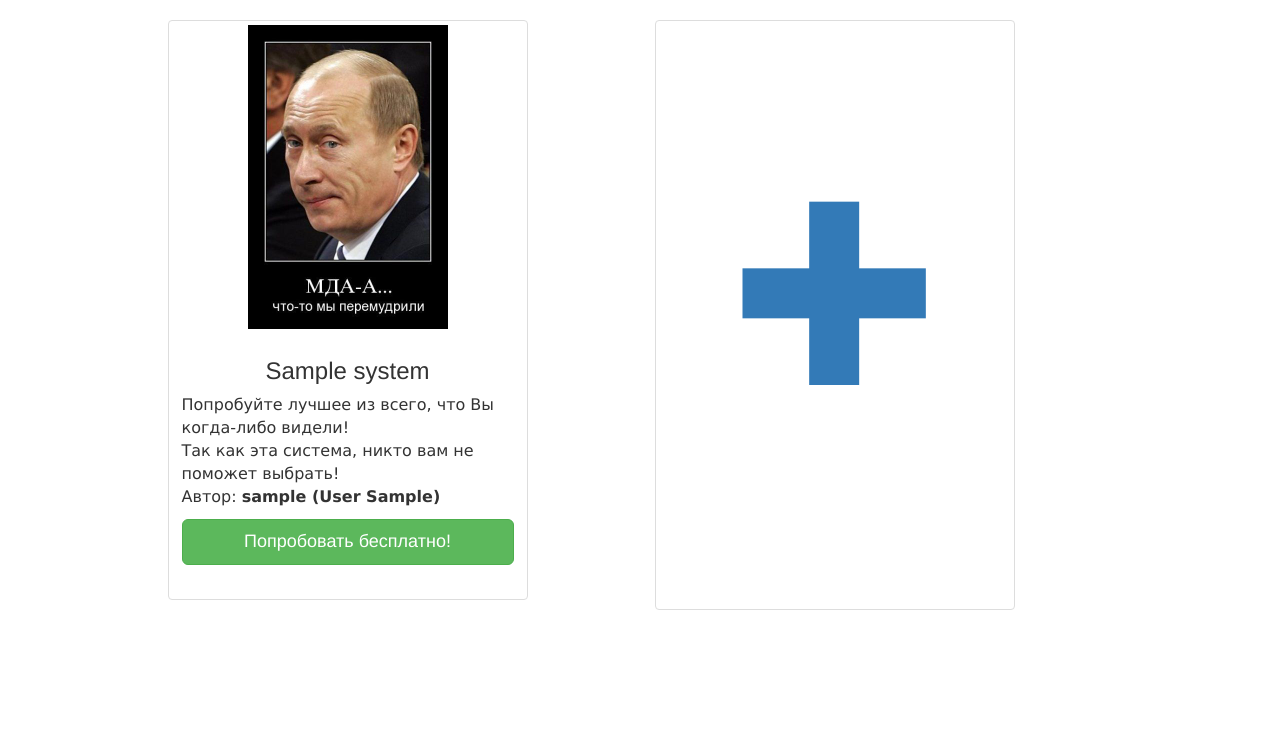
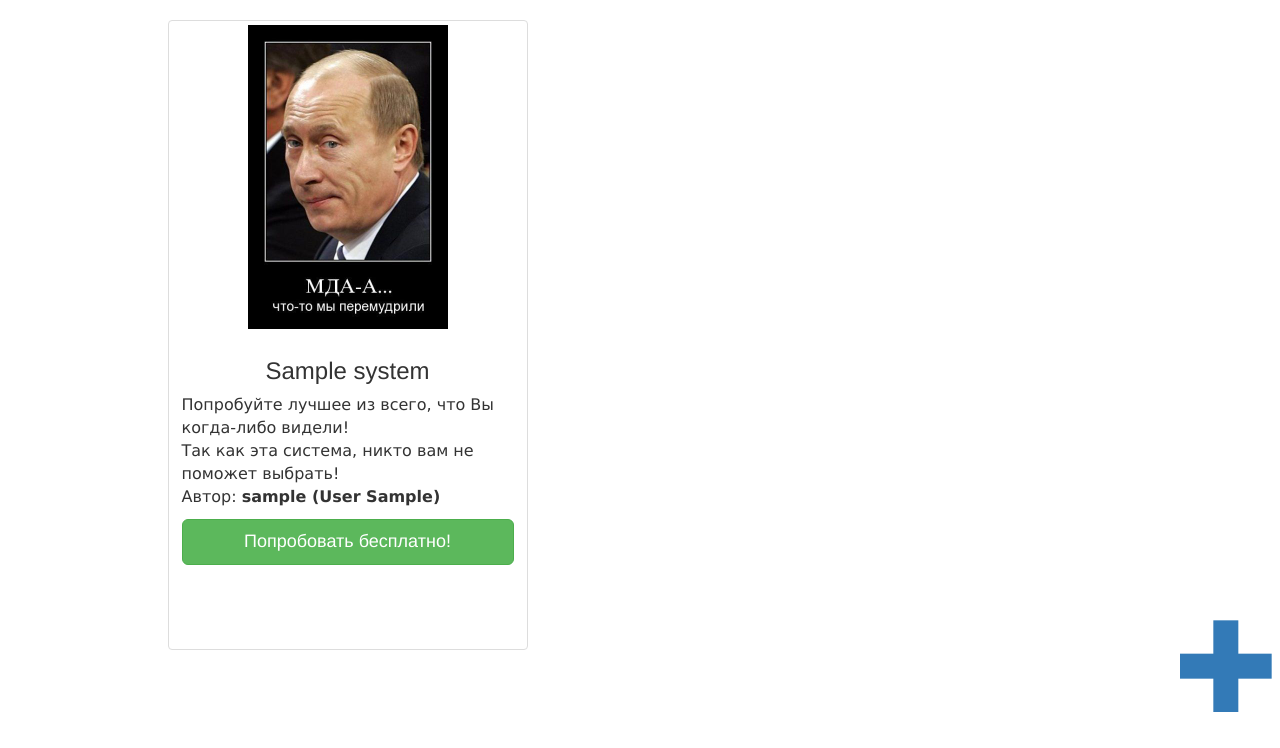
Before and after one commit to rat-team/rat-expert, a Django app: template templates/systems.html in a window 1280 px wide. Shown: the part 52-800 px from the top of the page. Run offline with Django 3.2, Linux system fonts and the light colour scheme; the template is opened without the code that fills it: most values are stand-ins (such as "Sample title", 1, 10 or a date in 2020); parts of the project's set-up code (start-up, migrations or seed data) failed here and were passed over; some libraries are stand-ins or nearby versions.

Commit message:
fix on index page

```diff
--- a/ExpertSystem/static/css/index.css
+++ b/ExpertSystem/static/css/index.css
@@ -15,7 +15,7 @@
 	margin-top: 25px;
 }
 .thumbnail{
-	min-height: 580px;
+	min-height: 630px;
 }
 .thumbnail__add{
 	text-align: center;
@@ -23,11 +23,11 @@
 	color: #2ecc71;
 }
 .thumbnail__add__link{
-	vertical-align: middle;
-	line-height: 580px;
+	/*vertical-align: middle;
+	line-height: 580px;*/
 }
 .thumbnail__add__icon{
-	width: 185px;
+	/*width: 185px;*/
 }
 .page-header{
 	margin-top: 20px;
--- a/templates/systems.html
+++ b/templates/systems.html
@@ -22,15 +22,10 @@
     </div>
   </div>
   {% endfor %}
-  <div class="col-sm-6 col-md-4 col-md-offset-1">
-    <div class="thumbnail">
-      <div class="thumbnail__add">
-      	<a class="thumbnail__add__link" href="{% url "add_system" %}">
+
+      	<a class="thumbnail__add__link" href="{% url "add_system" %}" style=" font-size: 100px; position: fixed; right: 0; bottom: 0; ">
       		<span class="thumbnail__add__icon glyphicon glyphicon-plus"></span>
       	</a>
-      </div>
-    </div>
-  </div>
 </div>
 
 {% endblock %}
```
